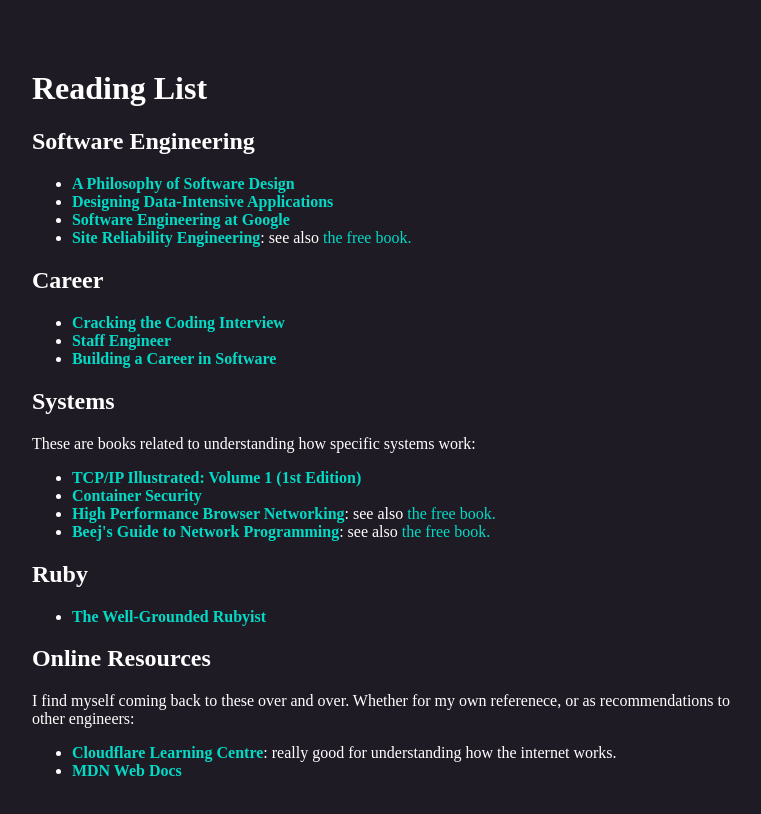
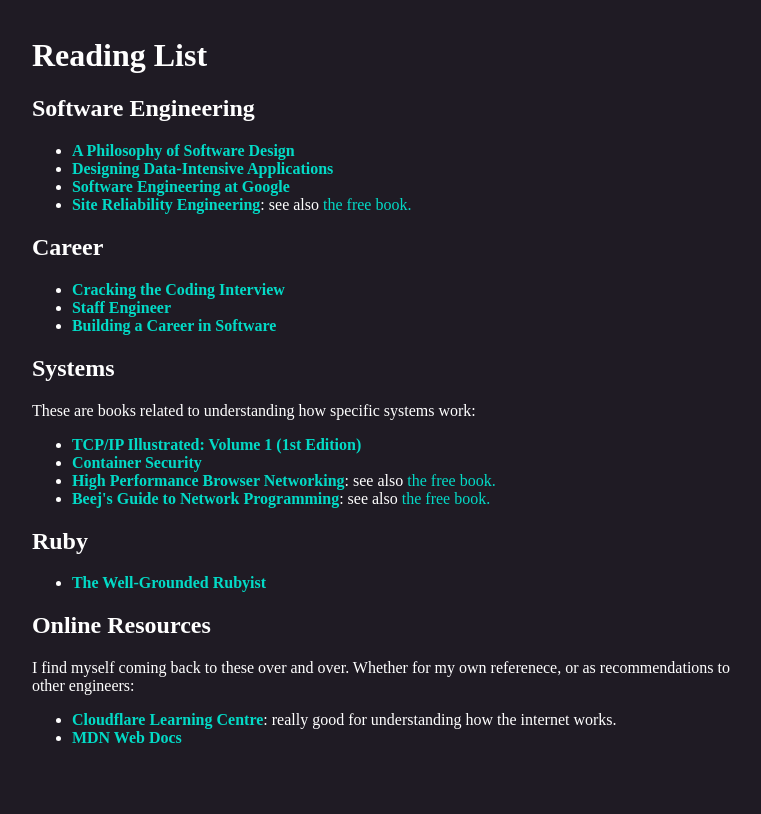
Before and after one commit to mdcurran/mdcurran.xyz, a plain HTML site: page index.html in a window 1280 px wide. Shown: the whole page, without its empty margins (254-1015 px from the left). Drawn offline with Linux system fonts and the light colour scheme.

Commit message:
Reduce some padding and header margins

```diff
--- a/index.html
+++ b/index.html
@@ -15,6 +15,10 @@
 
       a.inline {
         font-weight: normal;
+      }
+
+      h1 {
+        margin-top: 0;
       }
     </style>
   </head>
--- a/style.css
+++ b/style.css
@@ -11,6 +11,6 @@ body {
   background-color: #1F1B24;
   color: #FFFFFF;
   display: table-cell;
-  padding: 6%;
+  padding:  0.5% 6%;
   vertical-align: middle;
 }
```
